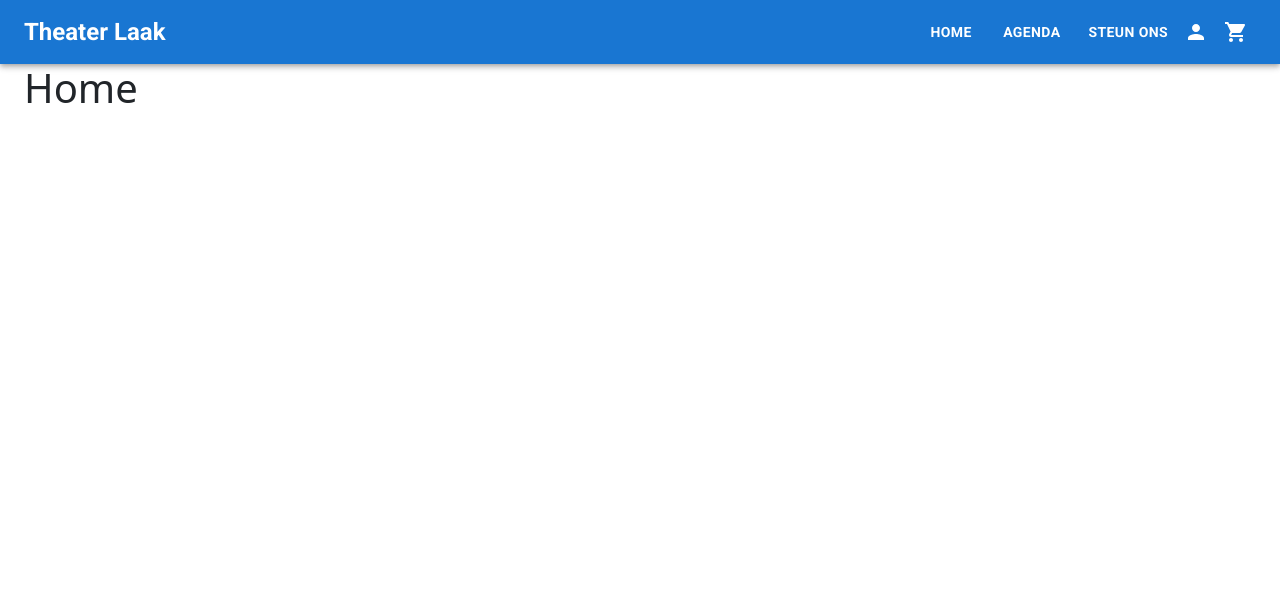
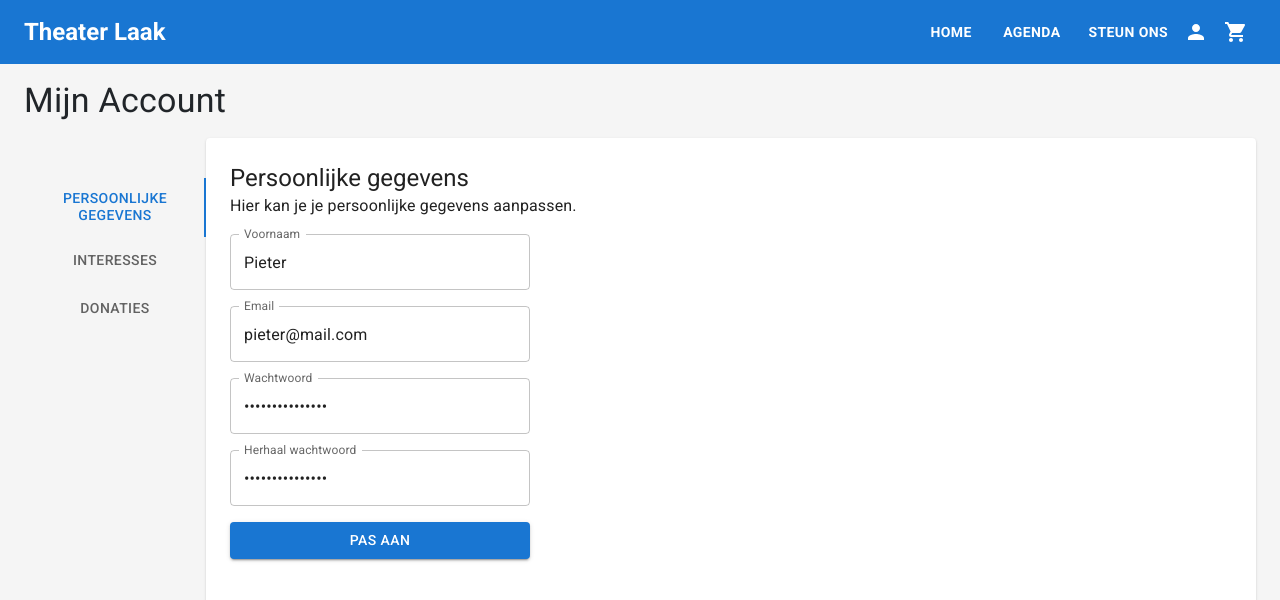
Before and after one commit to WDPR-Groep-4/WDPR, a React (Create React App) app in the folder ClientApp/: page /account in a window 1280 px wide. Shown: the top 600 px of the page. Built offline with nearby package versions, Linux system fonts and the light colour scheme.

Commit message:
added account page

```diff
--- a/ClientApp/src/AppRoutes.js
+++ b/ClientApp/src/AppRoutes.js
@@ -2,6 +2,7 @@ import { FetchData } from "./components/FetchData";
 import HomePage from "./components/pages/home/HomePage";
 import Login from "./components/pages/authenticatie/LoginPage";
 import Registreer from "./components/pages/authenticatie/RegistreerPage";
+import AccountPage from "./components/pages/account/AccountPage";
 
 const AppRoutes = [
     {
@@ -21,6 +22,10 @@ const AppRoutes = [
         element: <Registreer />,
     },
     {
+        path: "/account",
+        element: <AccountPage />,
+    },
+    {
         path: "*",
         element: <HomePage />,
     },
--- /dev/null
+++ b/ClientApp/src/components/pages/account/AccountPage.js
@@ -0,0 +1,75 @@
+import { Container, Tabs, Tab, Card, Typography } from "@mui/material";
+import { Box } from "@mui/system";
+import { useState } from "react";
+import PersoonlijkeGegevens from "./PersoonlijkeGegevens";
+import user from "../../navbar/account.json";
+
+export default function AccountPage(props) {
+    const [value, setValue] = useState(0);
+
+    const handleChange = (event, newValue) => {
+        setValue(newValue);
+    };
+
+    return (
+        <Box sx={{ backgroundColor: "#f5f5f5", minHeight: "100vh" }}>
+            <Container maxWidth="xl">
+                <Typography variant="h4" component="h1" sx={{ py: 2 }}>
+                    Mijn Account
+                </Typography>
+                <Box sx={{ width: "100%", display: { sm: "flex", xs: "block" } }}>
+                    <Box sx={{ maxWidth: "max-content", mx: "auto" }}>
+                        <Tabs
+                            value={value}
+                            onChange={handleChange}
+                            aria-label="scrollable auto tabs example"
+                            orientation="vertical"
+                            variant="scrollable"
+                            scrollButtons
+                        >
+                            <Tab label="Persoonlijke gegevens" />
+                            <Tab label="Interesses" />
+                            <Tab label="Donaties" />
+                        </Tabs>
+                    </Box>
+                    <Card
+                        sx={{
+                            backgroundColor: "white",
+                            width: "100%",
+                            minHeight: "100vh",
+                            display: "flex",
+                            flexDirection: "column",
+                            alignItems: { sm: "flex-start", xs: "center" },
+                        }}
+                    >
+                        <TabPanel value={value} index={0}>
+                            <PersoonlijkeGegevens user={user} />
+                        </TabPanel>
+                        <TabPanel value={value} index={1}>
+                            Interesses
+                        </TabPanel>
+                        <TabPanel value={value} index={2}>
+                            Donaties
+                        </TabPanel>
+                    </Card>
+                </Box>
+            </Container>
+        </Box>
+    );
+}
+
+function TabPanel(props) {
+    const { children, value, index, ...other } = props;
+
+    return (
+        <div
+            role="tabpanel"
+            hidden={value !== index}
+            id={`simple-tabpanel-${index}`}
+            aria-labelledby={`simple-tab-${index}`}
+            {...other}
+        >
+            {value === index && <Box>{children}</Box>}
+        </div>
+    );
+}
--- /dev/null
+++ b/ClientApp/src/components/pages/account/PersoonlijkeGegevens.js
@@ -0,0 +1,104 @@
+import { Typography, TextField, Button, Alert } from "@mui/material";
+import { Box } from "@mui/system";
+import { useRef } from "react";
+import { useState } from "react";
+import { Link } from "react-router-dom";
+
+export default function PersoonlijkeGegevens(props) {
+    const [error, setError] = useState();
+    const form = useRef(null);
+
+    const onSubmit = (e) => {
+        e.preventDefault();
+        const formData = form.current;
+        setError(null);
+
+        // alle velden in een array zetten
+        const dataArray = [
+            { name: "voornaam", value: formData["voornaam"].value },
+            { name: "email", value: formData["email"].value },
+            { name: "wachtwoord", value: formData["wachtwoord"].value },
+            { name: "herhaalWachtwoord", value: formData["herhaalWachtwoord"].value },
+        ];
+
+        // checken of er lege velden zijn
+        const emptyFields = dataArray.filter((field) => field.value === "");
+        if (emptyFields.length > 1) {
+            setError(
+                "Vul de volgende velden in: " +
+                    emptyFields.map((field) => field.name).join(", ")
+            );
+            return;
+        } else if (emptyFields.length === 1) {
+            setError("Vul het volgende veld in: " + emptyFields[0].name);
+            return;
+        }
+
+        // checken of wachtwoorden overeenkomen
+        if (formData["wachtwoord"].value !== formData["herhaalWachtwoord"].value) {
+            setError("Wachtwoorden komen niet overeen");
+            return;
+        }
+
+        const regex = /^\w+([.-]?\w+)*@\w+([.-]?\w+)*(\.\w{2,3})+$/;
+
+        // checken of e-mailadres geldig is
+        if (!formData["email"].value.match(regex)) {
+            setError("Geen geldig e-mailadres");
+            return;
+        }
+    };
+
+    return (
+        <Box sx={{ p: 3 }}>
+            <Typography variant="h5" component={"h2"}>
+                Persoonlijke gegevens
+            </Typography>
+            <Typography variant="body1" component={"p"} sx={{ pb: 2 }}>
+                Hier kan je je persoonlijke gegevens aanpassen.
+            </Typography>
+            <div>
+                <form
+                    ref={form}
+                    style={{
+                        width: 300,
+                        display: "flex",
+                        flexDirection: "column",
+                        gap: 16,
+                    }}
+                >
+                    {error && <Alert severity="error">{error}</Alert>}
+                    <TextField
+                        name="voornaam"
+                        type="text"
+                        placeholder="Voornaam"
+                        label="Voornaam"
+                        defaultValue={props.user.naam}
+                    />
+                    <TextField
+                        name="email"
+                        type="email"
+                        placeholder="name@mail.com"
+                        label="Email"
+                        defaultValue={props.user.email}
+                    />
+                    <TextField
+                        name="wachtwoord"
+                        type="password"
+                        label="Wachtwoord"
+                        defaultValue={props.user.email}
+                    />
+                    <TextField
+                        name="herhaalWachtwoord"
+                        type="password"
+                        label="Herhaal wachtwoord"
+                        defaultValue={props.user.email}
+                    />
+                    <Button variant="contained" color="primary" onClick={onSubmit}>
+                        Pas aan
+                    </Button>
+                </form>
+            </div>
+        </Box>
+    );
+}
```
